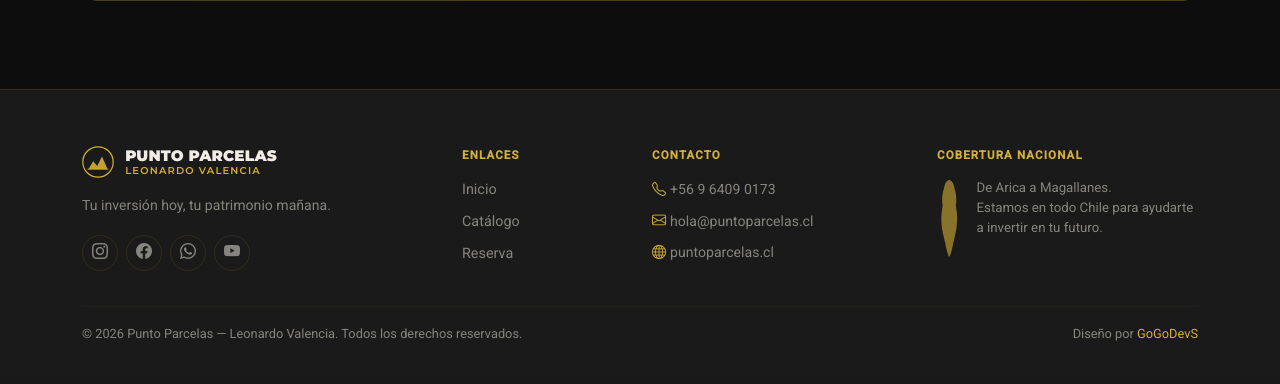
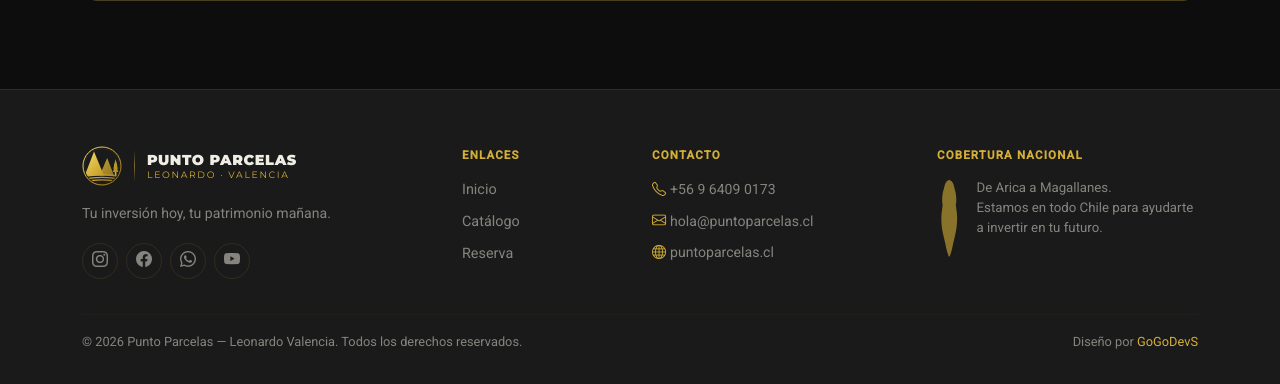
Before and after one commit to GoGo-DevS/puntoparcelas, a Django app: page / in a window 1280 px wide. Shown: the part 1419-1803 px from the top of the page. Before the commit the page ends 1760 px from the top, so only its background shows below. Run offline with Django 5.2, Linux system fonts and the light colour scheme; data that the repository does not hold is empty.

Commit message:
feat(logo): isotipo SVG preciso (montanas+arbol+surcos) + separador horizontal navbar/footer
- SVG isotipo: circulo dorado, montana grande izq, montana pequeña der,
  arbol pino (3 capas triangulares + tronco), 3 surcos campo curvos
- Gradiente lineal dorado metalico (F5E070 -> D4AF37 -> 9A7618)
- Sombra interna en montanas (profundidad 3D)
- Navbar horizontal: isotipo + separador vertical degradado + PUNTO PARCELAS / LEONARDO VALENCIA
- CSS pp-logo-sep: separador con gradiente transparente-dorado-transparente
- Fix CSS: form-select option bracket error corregido

Co-Authored-By: Claude Sonnet 4.6 <noreply@anthropic.com>

```diff
--- a/core/templates/core/base.html
+++ b/core/templates/core/base.html
@@ -68,23 +68,26 @@
       border-bottom: 1px solid var(--pp-border);
     }
     .pp-logo-wrap {
-      display: flex; align-items: center; gap: .7rem;
+      display: flex; align-items: center; gap: .75rem;
       text-decoration: none;
     }
-    .pp-logo-icon {
-      width: 38px; height: 38px; flex-shrink: 0;
+    .pp-logo-icon { width: 42px; height: 42px; flex-shrink: 0; }
+    .pp-logo-sep {
+      width: 1px; height: 36px;
+      background: linear-gradient(to bottom, transparent, #D4AF37, transparent);
+      flex-shrink: 0; opacity: .55;
     }
-    .pp-logo-text { line-height: 1.15; }
+    .pp-logo-text { line-height: 1.2; }
     .pp-logo-name {
       font-family: 'Montserrat', sans-serif;
       font-weight: 900; font-size: 1.05rem;
-      color: var(--pp-text); letter-spacing: .01em;
-      display: block;
+      color: var(--pp-text); letter-spacing: .04em;
+      display: block; text-transform: uppercase;
     }
     .pp-logo-sub {
       font-family: 'Montserrat', sans-serif;
-      font-weight: 600; font-size: .62rem;
-      color: var(--pp-gold); letter-spacing: .12em;
+      font-weight: 500; font-size: .58rem;
+      color: var(--pp-gold); letter-spacing: .18em;
       text-transform: uppercase; display: block;
     }
     .pp-nav .nav-link {
@@ -318,7 +321,7 @@
       box-shadow: 0 0 0 3px rgba(212,175,55,.12);
     }
     .form-control::placeholder { color: var(--pp-muted); }
-    .form-select option { background: var(--pp-surface; }
+    .form-select option { background: var(--pp-surface); }
     .form-label {
       font-size: .72rem; font-weight: 700; letter-spacing: .08em;
       text-transform: uppercase; color: var(--pp-muted);
@@ -346,14 +349,39 @@
   <div class="container d-flex align-items-center gap-3">
     <!-- Logo with isotipo SVG -->
     <a href="{% url 'core:home' %}" class="pp-logo-wrap me-auto">
-      <svg class="pp-logo-icon" viewBox="0 0 40 40" fill="none" xmlns="http://www.w3.org/2000/svg">
-        <circle cx="20" cy="20" r="19" stroke="#D4AF37" stroke-width="1.5"/>
-        <path d="M8 29 L14 19 L19 25 L25 13 L32 29 Z" fill="#D4AF37" opacity=".9"/>
-        <line x1="7" y1="29" x2="33" y2="29" stroke="#D4AF37" stroke-width="1" stroke-linecap="round"/>
+      <svg class="pp-logo-icon" viewBox="0 0 100 100" xmlns="http://www.w3.org/2000/svg">
+        <defs>
+          <linearGradient id="ppgn" gradientUnits="userSpaceOnUse" x1="5" y1="10" x2="95" y2="95">
+            <stop offset="0%"   stop-color="#F5E070"/>
+            <stop offset="45%"  stop-color="#D4AF37"/>
+            <stop offset="100%" stop-color="#9A7618"/>
+          </linearGradient>
+          <clipPath id="ppcn"><circle cx="50" cy="50" r="44"/></clipPath>
+        </defs>
+        <circle cx="50" cy="50" r="47.5" fill="none" stroke="url(#ppgn)" stroke-width="2.5"/>
+        <circle cx="50" cy="50" r="43"   fill="none" stroke="#D4AF37"    stroke-width=".5" opacity=".35"/>
+        <g clip-path="url(#ppcn)">
+          <!-- Left mountain (tallest) -->
+          <path d="M7 74 L30 14 L55 74 Z" fill="url(#ppgn)"/>
+          <path d="M30 14 L43 42 L55 74 Z" fill="#000" opacity=".18"/>
+          <!-- Right mountain -->
+          <path d="M44 74 L63 30 L80 74 Z" fill="url(#ppgn)" opacity=".82"/>
+          <path d="M63 30 L72 52 L80 74 Z" fill="#000" opacity=".14"/>
+          <!-- Pine tree (right) -->
+          <rect x="82" y="62" width="4" height="12" rx="1" fill="#D4AF37"/>
+          <path d="M77 65 L84 46 L91 65 Z" fill="url(#ppgn)"/>
+          <path d="M78 57 L84 39 L90 57 Z" fill="url(#ppgn)"/>
+          <path d="M79.5 50 L84 33 L88.5 50 Z" fill="url(#ppgn)"/>
+          <!-- Field rows -->
+          <path d="M5 76 Q50 68 95 76" fill="none" stroke="url(#ppgn)" stroke-width="3.5" stroke-linecap="round"/>
+          <path d="M4 83 Q50 74 96 83" fill="none" stroke="url(#ppgn)" stroke-width="3.5" stroke-linecap="round"/>
+          <path d="M5 89 Q50 80 95 89" fill="none" stroke="url(#ppgn)" stroke-width="3"   stroke-linecap="round"/>
+        </g>
       </svg>
+      <div class="pp-logo-sep"></div>
       <div class="pp-logo-text">
-        <span class="pp-logo-name">PUNTO PARCELAS</span>
-        <span class="pp-logo-sub">Leonardo Valencia</span>
+        <span class="pp-logo-name">Punto Parcelas</span>
+        <span class="pp-logo-sub">Leonardo · Valencia</span>
       </div>
     </a>
 
@@ -405,14 +433,35 @@
       <!-- Brand + Social -->
       <div class="col-lg-4">
         <a href="{% url 'core:home' %}" class="pp-logo-wrap mb-3" style="text-decoration:none;">
-          <svg style="width:32px;height:32px;flex-shrink:0;" viewBox="0 0 40 40" fill="none" xmlns="http://www.w3.org/2000/svg">
-            <circle cx="20" cy="20" r="19" stroke="#D4AF37" stroke-width="1.5"/>
-            <path d="M8 29 L14 19 L19 25 L25 13 L32 29 Z" fill="#D4AF37" opacity=".9"/>
-            <line x1="7" y1="29" x2="33" y2="29" stroke="#D4AF37" stroke-width="1"/>
+          <svg style="width:40px;height:40px;flex-shrink:0;" viewBox="0 0 100 100" xmlns="http://www.w3.org/2000/svg">
+            <defs>
+              <linearGradient id="ppgf" gradientUnits="userSpaceOnUse" x1="5" y1="10" x2="95" y2="95">
+                <stop offset="0%"   stop-color="#F5E070"/>
+                <stop offset="45%"  stop-color="#D4AF37"/>
+                <stop offset="100%" stop-color="#9A7618"/>
+              </linearGradient>
+              <clipPath id="ppcf"><circle cx="50" cy="50" r="44"/></clipPath>
+            </defs>
+            <circle cx="50" cy="50" r="47.5" fill="none" stroke="url(#ppgf)" stroke-width="2.5"/>
+            <circle cx="50" cy="50" r="43"   fill="none" stroke="#D4AF37"    stroke-width=".5" opacity=".35"/>
+            <g clip-path="url(#ppcf)">
+              <path d="M7 74 L30 14 L55 74 Z" fill="url(#ppgf)"/>
+              <path d="M30 14 L43 42 L55 74 Z" fill="#000" opacity=".18"/>
+              <path d="M44 74 L63 30 L80 74 Z" fill="url(#ppgf)" opacity=".82"/>
+              <path d="M63 30 L72 52 L80 74 Z" fill="#000" opacity=".14"/>
+              <rect x="82" y="62" width="4" height="12" rx="1" fill="#D4AF37"/>
+              <path d="M77 65 L84 46 L91 65 Z" fill="url(#ppgf)"/>
+              <path d="M78 57 L84 39 L90 57 Z" fill="url(#ppgf)"/>
+              <path d="M79.5 50 L84 33 L88.5 50 Z" fill="url(#ppgf)"/>
+              <path d="M5 76 Q50 68 95 76" fill="none" stroke="url(#ppgf)" stroke-width="3.5" stroke-linecap="round"/>
+              <path d="M4 83 Q50 74 96 83" fill="none" stroke="url(#ppgf)" stroke-width="3.5" stroke-linecap="round"/>
+              <path d="M5 89 Q50 80 95 89" fill="none" stroke="url(#ppgf)" stroke-width="3"   stroke-linecap="round"/>
+            </g>
           </svg>
+          <div class="pp-logo-sep" style="height:32px;"></div>
           <div class="pp-logo-text">
-            <span class="pp-logo-name" style="font-size:.95rem;">PUNTO PARCELAS</span>
-            <span class="pp-logo-sub">Leonardo Valencia</span>
+            <span class="pp-logo-name" style="font-size:.9rem;">Punto Parcelas</span>
+            <span class="pp-logo-sub">Leonardo · Valencia</span>
           </div>
         </a>
         <p style="color:var(--pp-muted); font-size:.88rem; max-width:270px; margin-bottom:1.1rem;">{{ SLOGAN }}</p>
```
